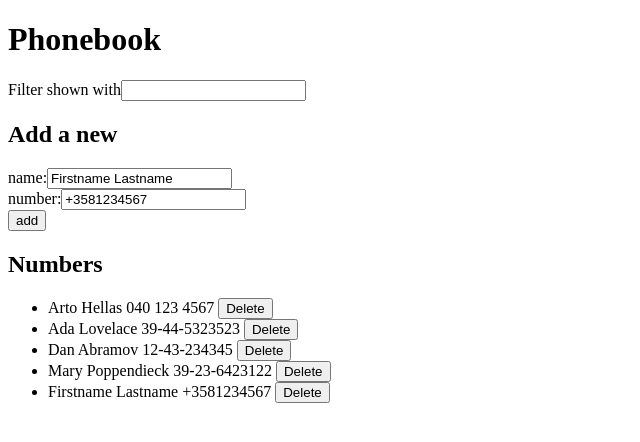
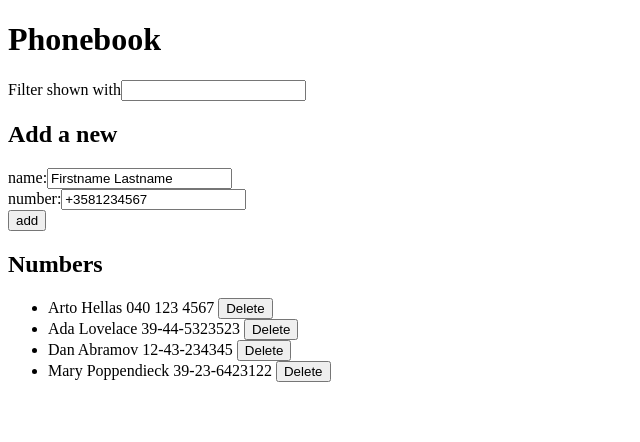
Before and after one commit to julia-kuisma/part2, a React (Vite) app in the folder phonebook/: page / in a window 1280 px wide. Shown: the top 442 px of the page, without its empty margins (0-640 px from the left). Built offline with nearby package versions, Linux system fonts and the light colour scheme; data requests are answered from the project's data file.

Commit message:
2.17. Step

```diff
--- a/phonebook/db.json
+++ b/phonebook/db.json
@@ -19,11 +19,6 @@
       "id": "4",
       "name": "Mary Poppendieck",
       "number": "39-23-6423122"
-    },
-    {
-      "id": "7f90",
-      "name": "Firstname Lastname",
-      "number": "+3581234567"
     }
   ]
 }
--- a/phonebook/src/App.jsx
+++ b/phonebook/src/App.jsx
@@ -84,6 +84,9 @@ const App = () => {
 					setPersons(persons.map(p => p.id !== existingPerson.id ? p : returnedPerson))
 					setErrorMessage({status: 'success', text: `Modified ${nameObject.name}`})
 				})
+				.catch(() => {
+					setErrorMessage({status: 'failed', text: `Information of ${nameObject.name} has already been removed from server`})
+				})
 			}
 		} else {
 			personService
@@ -108,6 +111,9 @@ const App = () => {
 			.then(response => {
 				setPersons(persons.filter(p => p.id !== id))
 				setErrorMessage({status: 'success', text: `Removed ${name}`})
+			})
+			.catch(() => {
+				setErrorMessage({status: 'failed', text: `Information of ${name} has already been removed from server`})
 			})
 		}
 	}
--- a/phonebook/src/index.css
+++ b/phonebook/src/index.css
@@ -11,4 +11,7 @@
     &.status-undefined {
         display: none;
     }
+    &.status-failed {
+        color: red;
+    }
 }
```
